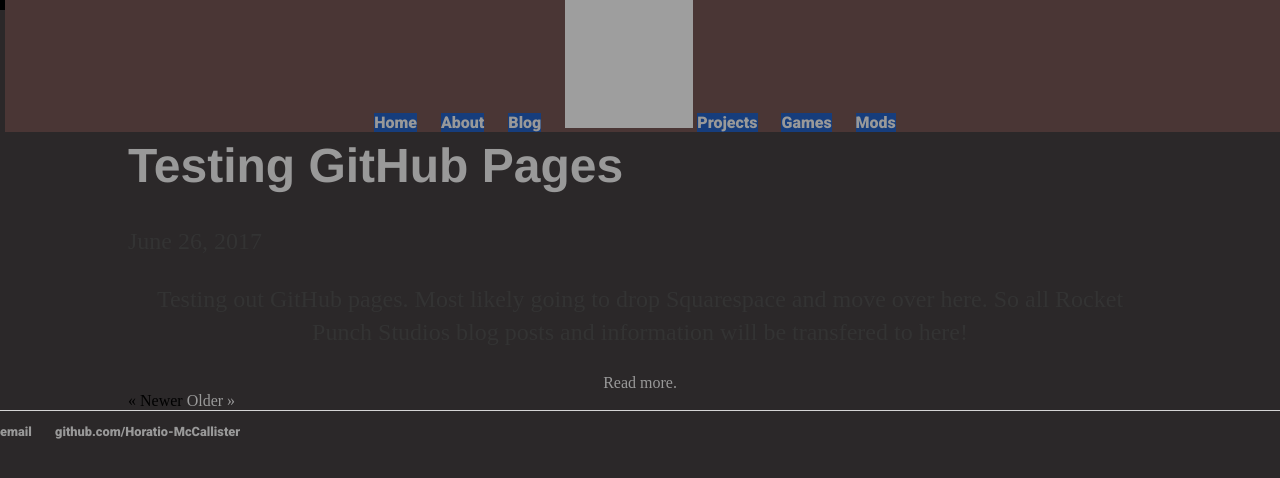
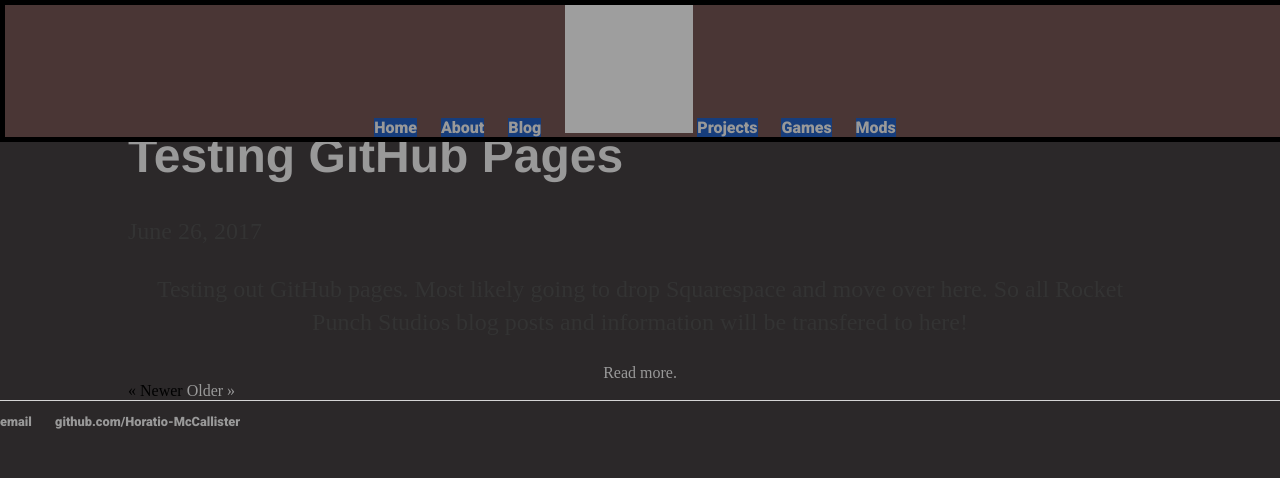
Before and after one commit to Horatio-McCallister/Horatio-McCallister.github.io, a Jekyll site: the page built from blog/index.html, in a window 1280 px wide. Shown: the top 478 px of the page. Built offline with Jekyll 4.4.1, drawn with Linux system fonts in a browser that asks for light colours; the list of posts is cut into pages by our own code; grey boxes are pictures that could not be loaded.

Commit message:
no message

```diff
--- a/_layouts/default.html
+++ b/_layouts/default.html
@@ -11,8 +11,8 @@
 
 
 	<body>
-		<nav style="border:5px solid black">
-			<ul id="naviagtion">
+		<nav>
+			<ul id="naviagtion"  style="border:5px solid black">
 			<center>
 				<li><a href="/">Home</a></li>
 				<li><a href="/about">About</a></li>
```
